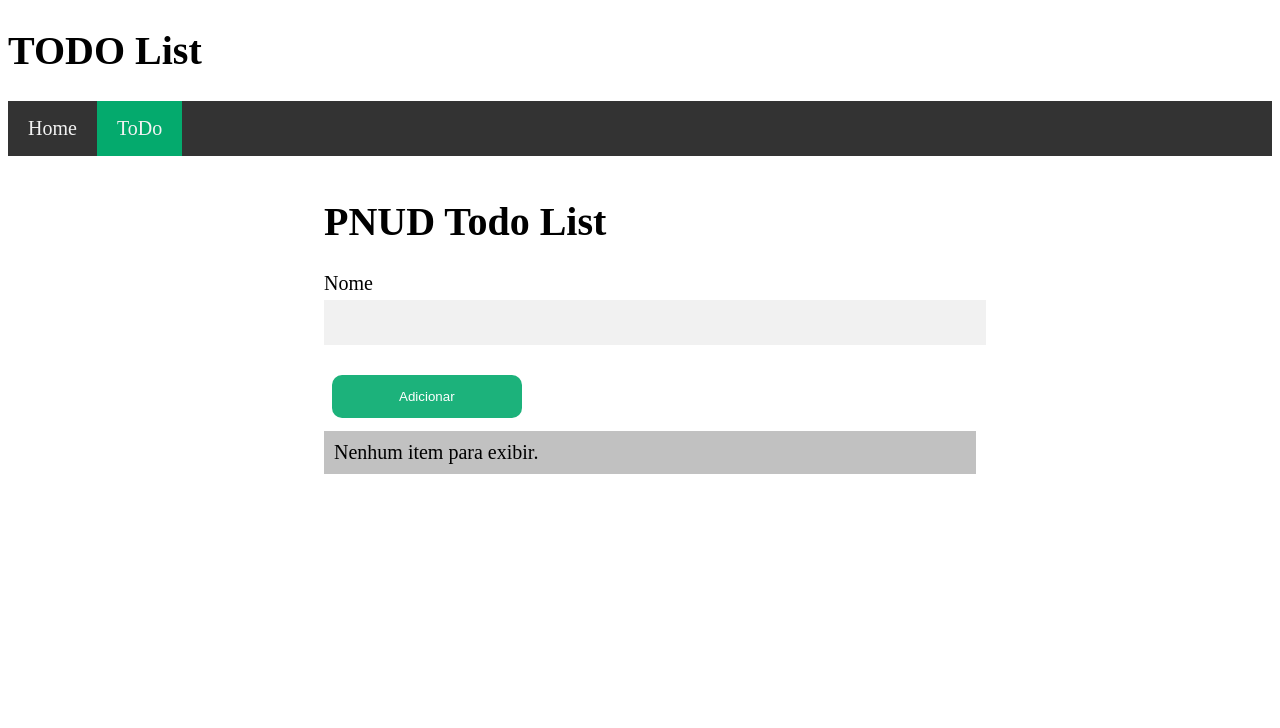
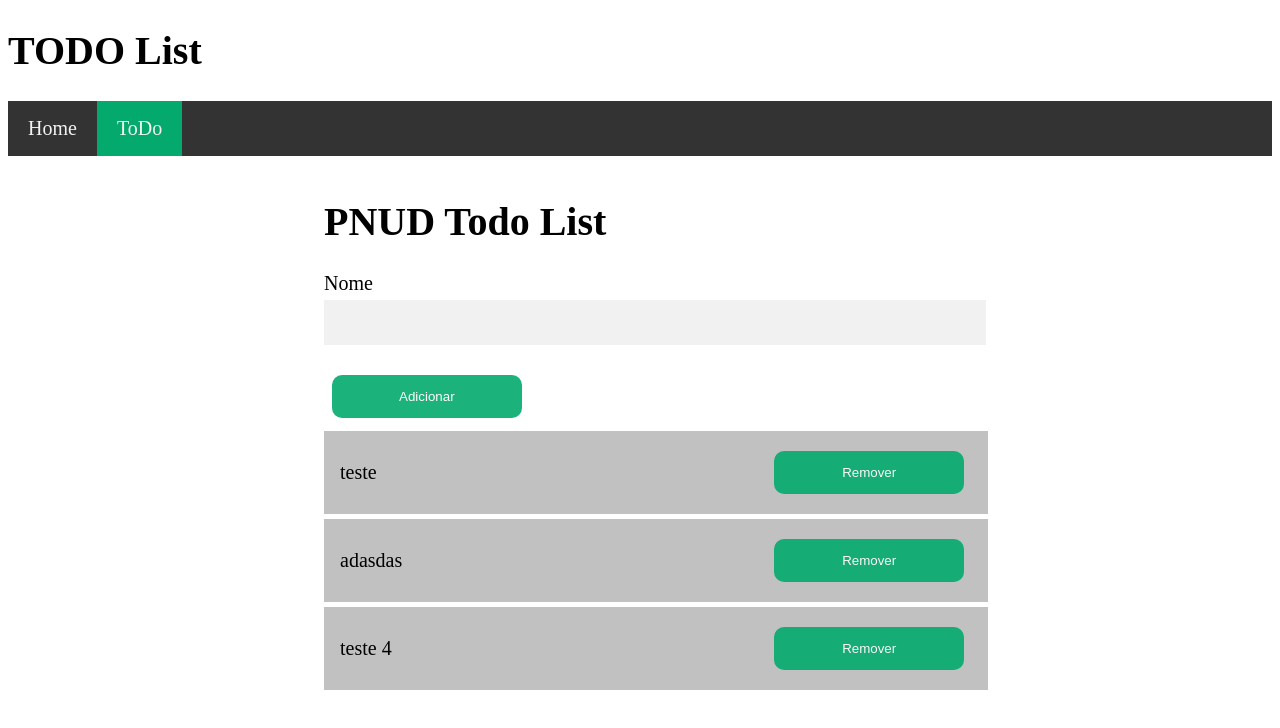
Before and after one commit to viniciuslopes13/my-todo-curso-cnj, an Angular app: page /todo in a window 1280 px wide. Shown: the top 728 px of the page. Built offline with nearby package versions, Linux system fonts and the light colour scheme; data requests are answered from the project's data file.

Commit message:
feat: added methods what does the requests http.

```diff
--- a/db.json
+++ b/db.json
@@ -1,6 +1,16 @@
 {
-    "tasks":[
-        {"id":"74dace41-4c7e-416a-b7fa-b9a12d7c6133", "name":"Task de exemplo"},
-        {"id":"24507261-e01a-40e9-bbad-be55a8855df5", "name":"Task2 de exemplo2"}
-    ]
+  "tasks": [
+    {
+      "id": "aeb3b6ec-ae89-4e49-9a4f-b015cf1c70e8",
+      "name": "teste"
+    },
+    {
+      "id": "b3f27330-e21a-4888-98c1-4d0a6abdc346",
+      "name": "adasdas"
+    },
+    {
+      "id": "7bb0cd2b-5838-4da5-b23d-a88aad18616e",
+      "name": "teste 4"
+    }
+  ]
 }
--- a/src/app/components/todo-list/todo-list.css
+++ b/src/app/components/todo-list/todo-list.css
@@ -34,9 +34,10 @@
 }
 
 ul li{
+    cursor: pointer;
     font-size: 20px;
     background: #c1c1c1;
-    padding: 10px;
+    padding: 12px 16px 12px 16px;
     margin-top: 5px;
     width: 100%;
     display: flex;
--- a/src/app/components/todo-list/todo-list.ts
+++ b/src/app/components/todo-list/todo-list.ts
@@ -29,18 +29,29 @@
 
   addTask(name: string){
     if(name){
-      this.tasks.push( {id: uuidv4(), name} );
-      console.log(this.todoInputRef.nativeElement.value);
+      this.http.post('http://localhost:3000/tasks', {id: uuidv4(), name})
+      .toPromise()
+      .then( response => {
+        console.log(response)
+        this.loadTasks()
+      })
+      .catch( error => {
+        console.log(error)
+      })
       this.todoInputRef.nativeElement.value = '';
     }
   }
 
   removeTask(task: Task){
-    if(this.tasks.includes(task)){
-      let index = this.tasks.indexOf(task)
-      console.log(index)
-      this.tasks.splice(index,1);
-    }
+    this.http.delete(`http://localhost:3000/tasks/${task.id}`)
+    .toPromise()
+    .then(response => {
+      console.log(response)
+      this.loadTasks()
+    })
+    .catch( error => {
+      console.log(error)
+    });
   }
 
   showHello(){
@@ -48,9 +59,10 @@
   }
 
   loadTasks(){
-    this.http.get<Task>('http://localhost:3000/tasks')
+    this.http.get<Task[]>('http://localhost:3000/tasks')
     .toPromise()
     .then((response) => {
+      this.tasks = response!;
       console.log(response);
     })
     .catch( error => {
```
